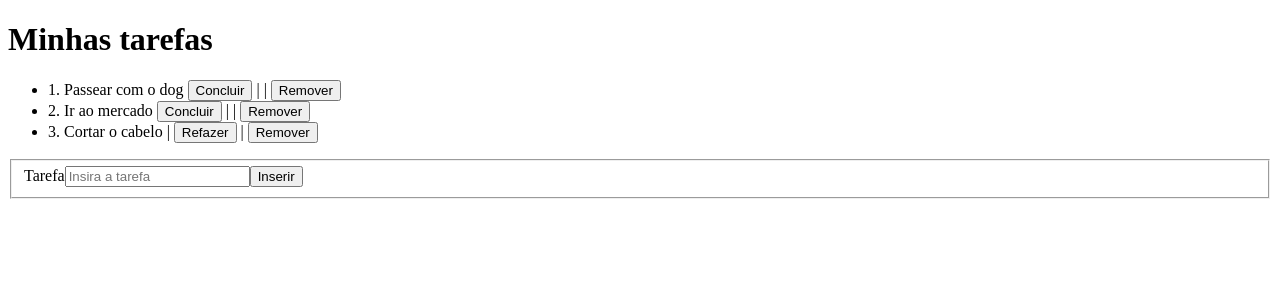
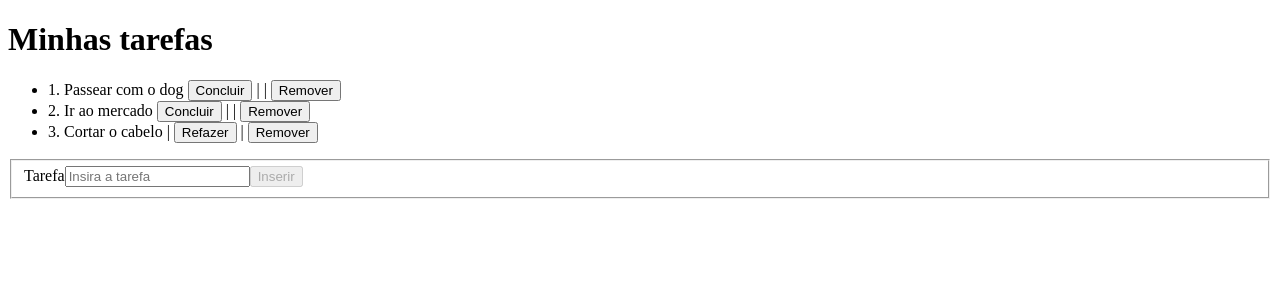
Before and after one commit to LeonardoFFerreira/TODOComAngular, an Angular app: page / in a window 1280 px wide. Shown: the top 300 px of the page. Built offline with nearby package versions, Linux system fonts and the light colour scheme.

Commit message:
Desabilitando botão de inserir caso campo esteja inválido

```diff
--- a/src/app/app.component.html
+++ b/src/app/app.component.html
@@ -12,6 +12,6 @@
     <input type="text" placeholder="Insira a tarefa" maxlength="60" formControlName="title">
     <small *ngIf="form.controls.title.invalid && !form.controls.title.pristine">Este campo deve conter entre 3 e 60
       caracteres</small>
-    <button>Inserir</button>
+    <button [disabled]="form.invalid">Inserir</button>
   </fieldset>
 </form>
```
